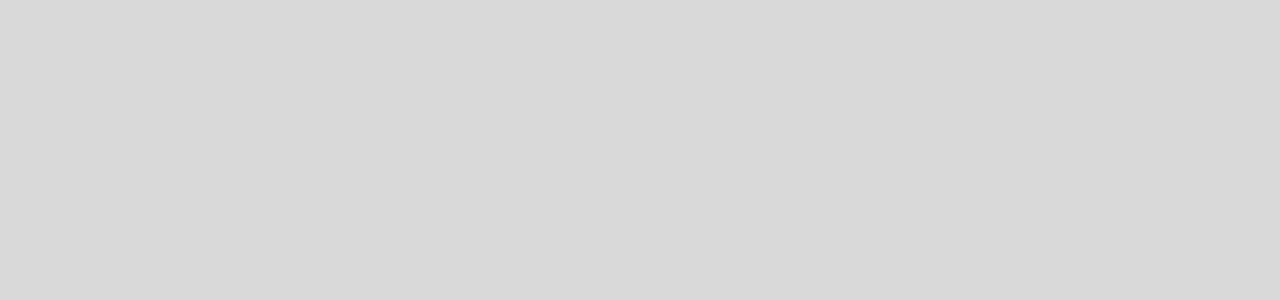
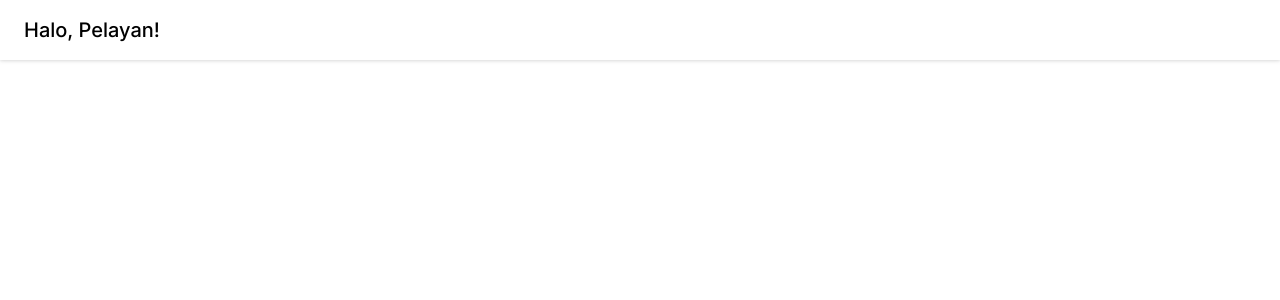
Before and after one commit to sgh-28/TUBES_RPL, a React (Vite) app in the folder frontend/crm-app/: page /pelayan in a window 1280 px wide. Before the commit this address had no page. Shown: the top 300 px of the page. Built offline with nearby package versions, Linux system fonts and the light colour scheme.

Commit message:
Navbar Pelayan

```diff
--- a/frontend/crm-app/src/App.css
+++ /dev/null
@@ -1 +0,0 @@
-raf
--- a/frontend/crm-app/src/App.jsx
+++ b/frontend/crm-app/src/App.jsx
@@ -1,13 +1,14 @@
 import React from 'react'
 import { BrowserRouter as Router, Routes, Route } from 'react-router-dom';
 import Home from './pages/home/Home';
-import Login from './pages/home/Login';
+import Pelayan from './pages/Pelayan/Pelayan';
+
 
 const routes = (
   <Router>
     <Routes>
       <Route path='/dashboard' exact element={<Home />} />
-      <Route path='/login' exact element={<Login />} />
+      <Route path='/pelayan' exact element={<Pelayan />} />
     </Routes>
   </Router>
 );
--- /dev/null
+++ b/frontend/crm-app/src/components/Navbar.jsx
@@ -0,0 +1,11 @@
+import React from 'react'
+
+const Navbar = () => {
+  return (
+    <div className='bg-white flex items-center justify-between px-6 py-2 drop-shadow'>
+        <h2 className='text-xl font-medium text-black py-2'>Halo, Pelayan!</h2>
+    </div>
+  )
+}
+
+export default Navbar
--- a/frontend/crm-app/src/index.css
+++ b/frontend/crm-app/src/index.css
@@ -10,7 +10,7 @@
   }
 
   body{
-    background-color: #d9d9d9;
+    background-color: white;
     overflow-x: hidden;
   }
 }
--- /dev/null
+++ b/frontend/crm-app/src/pages/Pelayan/Pelayan.jsx
@@ -0,0 +1,11 @@
+import React from 'react'
+import Navbar from '../../components/Navbar'
+
+const Pelayan = () => {
+  return (<>
+    <Navbar />
+    </>
+  )
+}
+
+export default Pelayan
```
